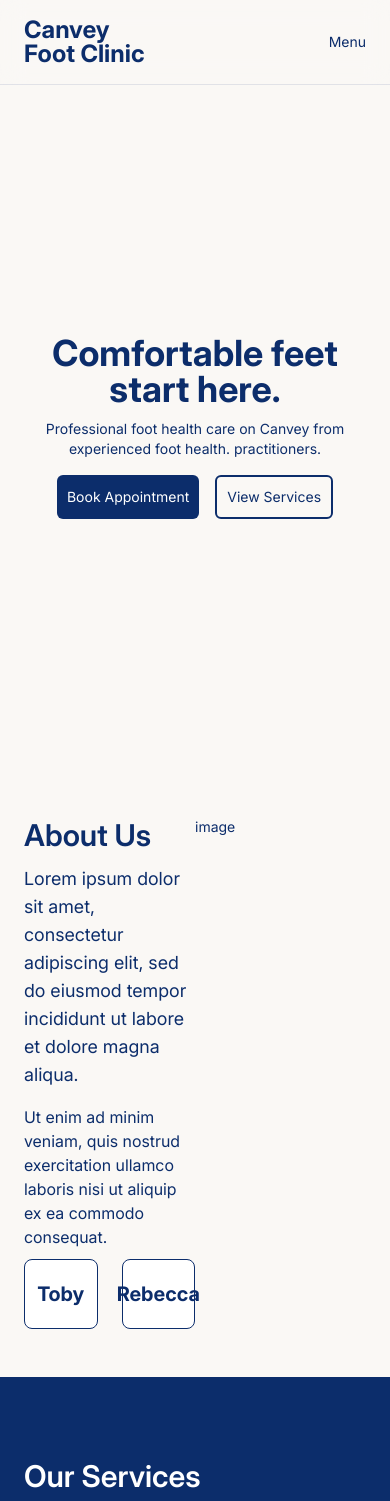
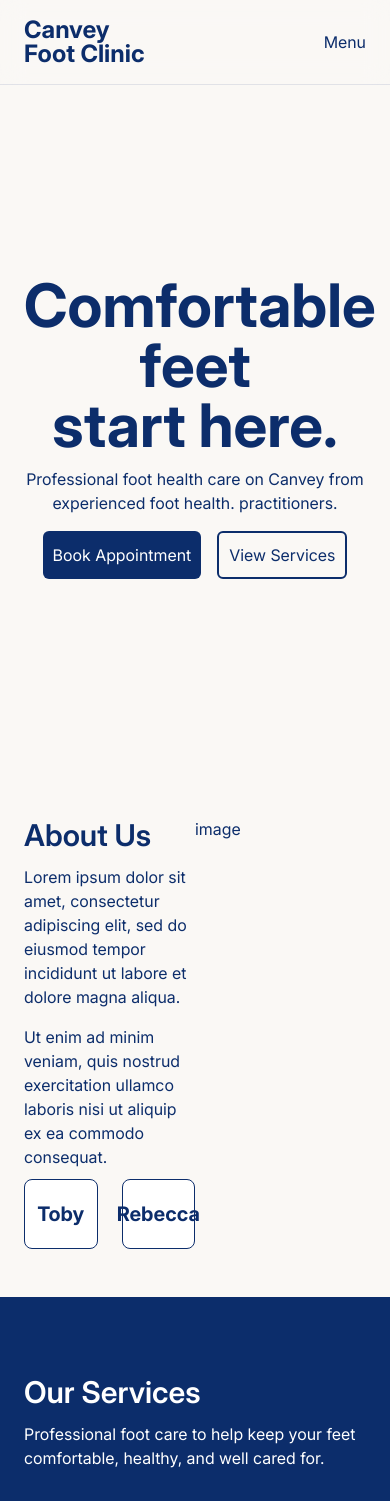
Before and after one commit to norrisollie/Canvey-Foot-Clinic, a React (Vite) app: page / in a window 390 px wide. Shown: the top 1501 px of the page. Built offline with nearby package versions, Linux system fonts and the light colour scheme.

Commit message:
chore: update asset references in index.html; remove unused CSS file and refactor styles in About, Hero, Section components

```diff
--- a/src/components/Sections/About/About.jsx
+++ b/src/components/Sections/About/About.jsx
@@ -26,14 +26,14 @@ function About() {
                 if (variant === "lead") {
                   // Render lead paragraph
                   return (
-                    <p className="lead text-lg mb-4" key={index}>
+                    <p className="lead mb-4" key={index}>
                       {text}
                     </p>
                   );
                 } else if (variant === "body") {
                   // Render body paragraph
                   return (
-                    <p className="text-base mb-2.5" key={index}>
+                    <p className="mb-2.5" key={index}>
                       {text}
                     </p>
                   );
--- a/src/components/Sections/Hero/Hero.jsx
+++ b/src/components/Sections/Hero/Hero.jsx
@@ -13,10 +13,10 @@ function Hero() {
 
   return (
     <Section wrapperElement={element} id={id} className="section--hero">
-      <h1 className="text-4xl xs:text-5xl sm:text-6xl md:text-7xl lg:text-8xl whitespace-pre-line font-bold leading-none mb-3">
+      <h1 className="text-6xl whitespace-pre-line font-bold leading-none mb-3">
         {title}
       </h1>
-      <p className="mb-4 text-md">{subtitle}</p>
+      <p className="mb-4">{subtitle}</p>
 
       {ctas.length > 0 && (
         <div className="flex gap-4 justify-center">
--- a/src/styles/base.css
+++ b/src/styles/base.css
@@ -8,7 +8,11 @@
     font-family: "Inter", serif;
     background: var(--color-brand-surface);
     color: var(--color-brand-blue);
-    @apply text-sm xs:text-base;
+    @apply text-base;
+  }
+
+  p {
+    @apply text-base;
   }
 
   address {
--- a/src/styles/components/About.css
+++ b/src/styles/components/About.css
@@ -4,15 +4,15 @@
   }
 
   .about__block-lead {
-    @apply text-sm sm:text-base md:text-lg mb-8 text-brand-blue text-lg font-medium;
+    @apply mb-8 text-brand-blue font-medium;
   }
 
   .about__block-body {
-    @apply text-sm sm:text-base md:text-lg mb-8 text-brand-blue;
+    @apply mb-8 text-brand-blue;
   }
 
   .about__owners-title {
-    @apply text-2xl sm:text-3xl font-semibold mb-6 text-brand-blue;
+    @apply text-2xl font-semibold mb-6 text-brand-blue;
   }
 
   .about__owner-card {
--- a/src/styles/components/Section.css
+++ b/src/styles/components/Section.css
@@ -12,7 +12,7 @@
   }
 
   .section__text {
-    @apply text-sm sm:text-base md:text-lg mb-8 text-brand-blue;
+    @apply mb-8 text-brand-blue;
   }
 
   .section--dark .section__text {
```
Also changed, not shown: 2 other files (tests, documents, lock files or other folders).
